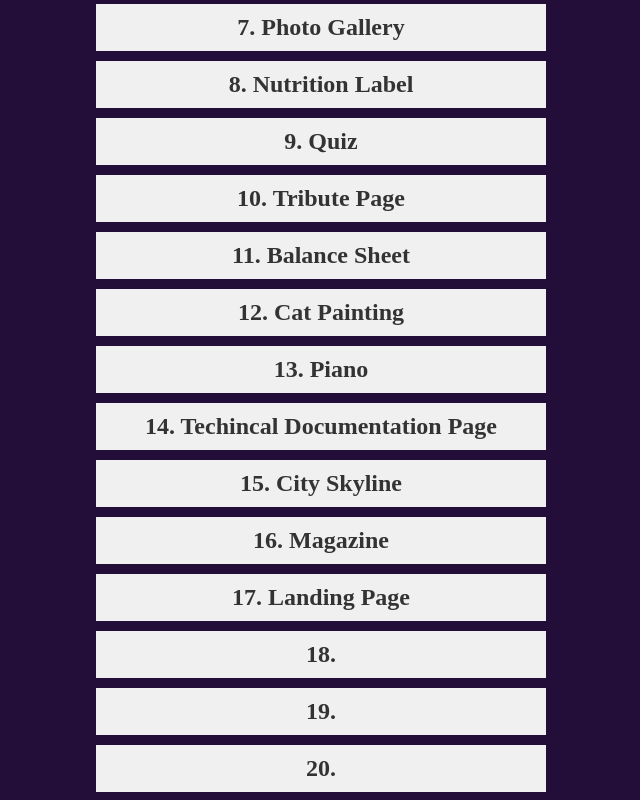
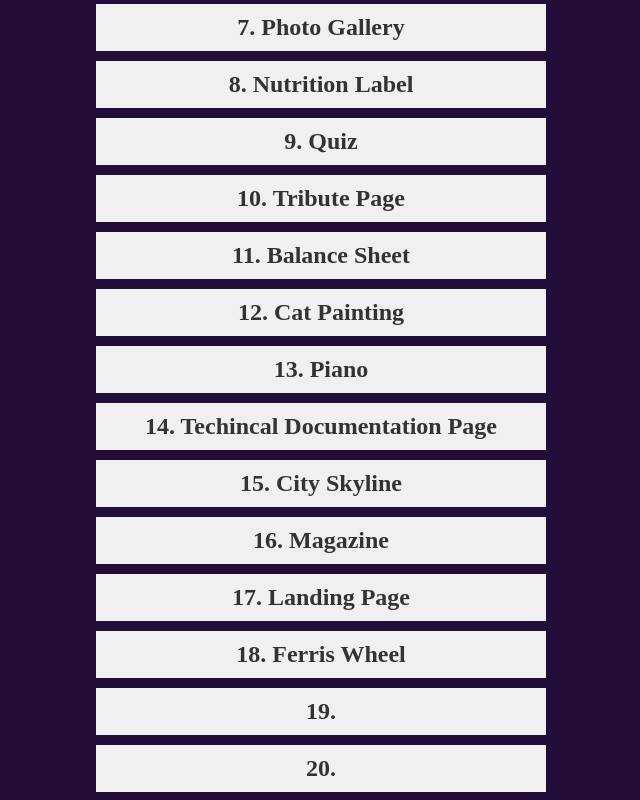
Before and after one commit to burhaann/FreeCodeCamp-Respponsive-Web-Design, a plain HTML site: page index.html in a window 1280 px wide. Shown: the part 461-1261 px from the top of the page, without its empty margins (319-959 px from the left). Drawn offline with Linux system fonts and the light colour scheme.

Commit message:
Homepage Updated

```diff
--- a/index.html
+++ b/index.html
@@ -26,7 +26,7 @@
     <div><h2><a href="15 - City Skyline/index.html"> 15. City Skyline</a></h2></div>
     <div><h2><a href="16 - Magazine/index.html"> 16. Magazine</a></h2></div>
     <div><h2><a href="17 - Landing Page/index.html"> 17. Landing Page</a></h2></div>
-    <div><h2><a href=""> 18.</a></h2></div>
+    <div><h2><a href="18 - Ferris Wheel/index.html"> 18. Ferris Wheel</a></h2></div>
     <div><h2><a href=""> 19.</a></h2></div>
     <div><h2><a href=""> 20.</a></h2></div>
 </body>
```
